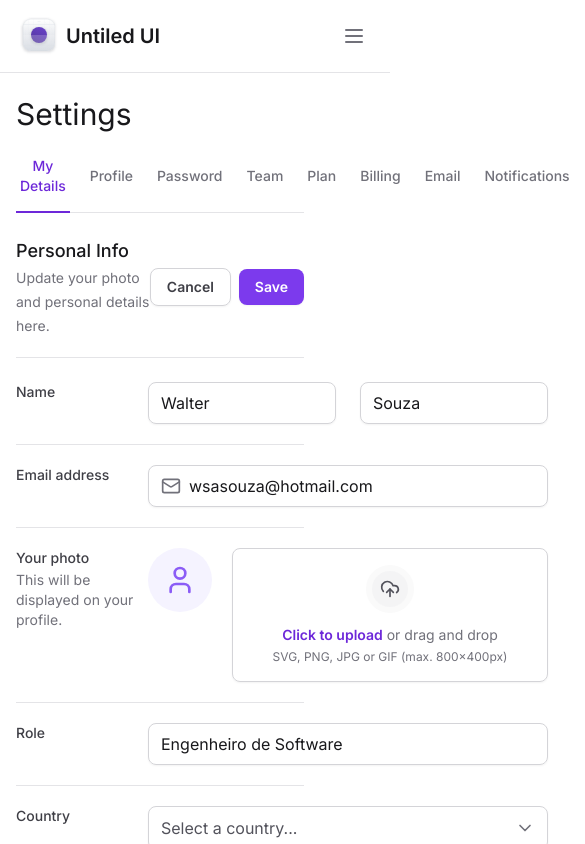
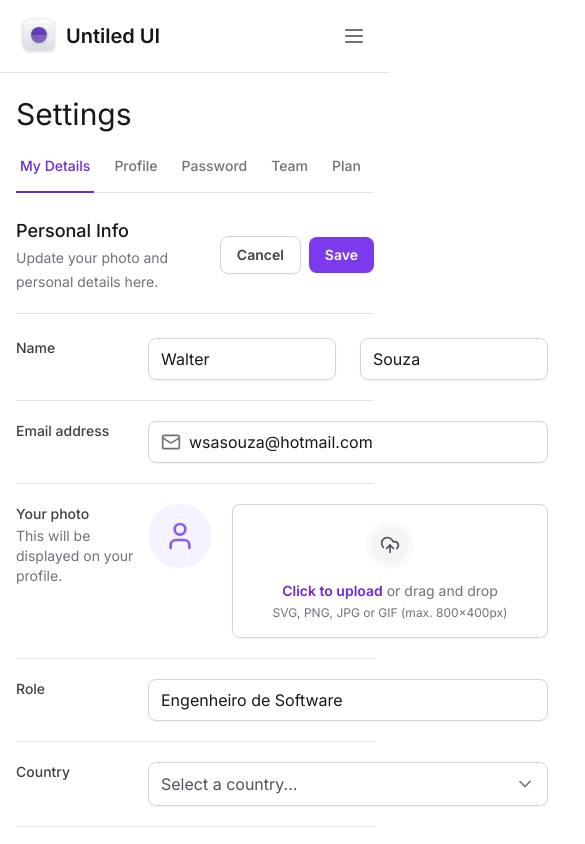
Before and after one commit to wsasouza/tailwind-tests, a Next.js app: page / in a window 390 px wide. Shown: the top 844 px of the page, 585 px wide, since content can reach past the window. Built offline with nearby package versions, Linux system fonts and the light colour scheme.

Commit message:
Feat: Responsividade das abas

```diff
--- a/package.json
+++ b/package.json
@@ -11,6 +11,7 @@
   "dependencies": {
     "@formkit/auto-animate": "^0.7.0",
     "@radix-ui/react-collapsible": "^1.0.3",
+    "@radix-ui/react-scroll-area": "^1.0.4",
     "@radix-ui/react-select": "^1.2.2",
     "@radix-ui/react-tabs": "^1.0.4",
     "@types/node": "20.4.6",
--- a/src/app/layout.tsx
+++ b/src/app/layout.tsx
@@ -18,9 +18,9 @@
   return (
     <html lang="en" className="antialiased">
       <body className={inter.className}>
-        <div className="grid min-h-screen grid-cols-app">
+        <div className="min-h-screen lg:grid lg:grid-cols-app">
           <Sidebar />
-          <main className="px-4 pb-12 pt-24 lg:col-start-2 lg:px-8 lg:pt-8">
+          <main className="max-w-[100vw] px-4 pb-12 pt-24 lg:col-start-2 lg:px-8 lg:pt-8">
             {children}
           </main>
         </div>
--- a/src/components/SettingsTabs/TabItem.tsx
+++ b/src/components/SettingsTabs/TabItem.tsx
@@ -14,7 +14,7 @@
       value={value}
       className="group relative px-1 pb-4 text-sm font-medium text-zinc-500 outline-none hover:text-violet-700 data-[state=active]:text-violet-700"
     >
-      <span className="rounded group-focus-visible:ring-2 group-focus-visible:ring-violet-400 group-focus-visible:ring-offset-4">
+      <span className="whitespace-nowrap rounded group-focus-visible:ring-2 group-focus-visible:ring-violet-400 group-focus-visible:ring-offset-4">
         {title}
       </span>
 
--- a/src/components/SettingsTabs/index.tsx
+++ b/src/components/SettingsTabs/index.tsx
@@ -1,6 +1,8 @@
 'use client'
+
 import { useState } from 'react'
 import * as Tabs from '@radix-ui/react-tabs'
+import * as ScrollArea from '@radix-ui/react-scroll-area'
 import { TabItem } from './TabItem'
 
 export function SettingsTabs() {
@@ -8,6 +10,8 @@
 
   return (
     <Tabs.Root value={currentTab} onValueChange={setCurrentTab}>
+      <ScrollArea.Root className="w-full" type="scroll">
+        <ScrollArea.Viewport className="w-full overflow-x-scroll">
           <Tabs.List className="mt-6 flex w-full items-center gap-4 border-b border-zinc-200 ">
             <TabItem
               title="My Details"
@@ -60,6 +64,14 @@
               isSelected={currentTab === 'tab-10'}
             />
           </Tabs.List>
+        </ScrollArea.Viewport>
+        <ScrollArea.Scrollbar
+          className="flex h-0.5 translate-y-1.5 touch-none select-none flex-col bg-zinc-100"
+          orientation="horizontal"
+        >
+          <ScrollArea.Thumb className="relative flex-1 rounded-lg bg-zinc-300" />
+        </ScrollArea.Scrollbar>
+      </ScrollArea.Root>
     </Tabs.Root>
   )
 }
```
Also changed, not shown: 1 other file (tests, documents, lock files or other folders). Lines whose indentation alone changed are shown as unchanged.
